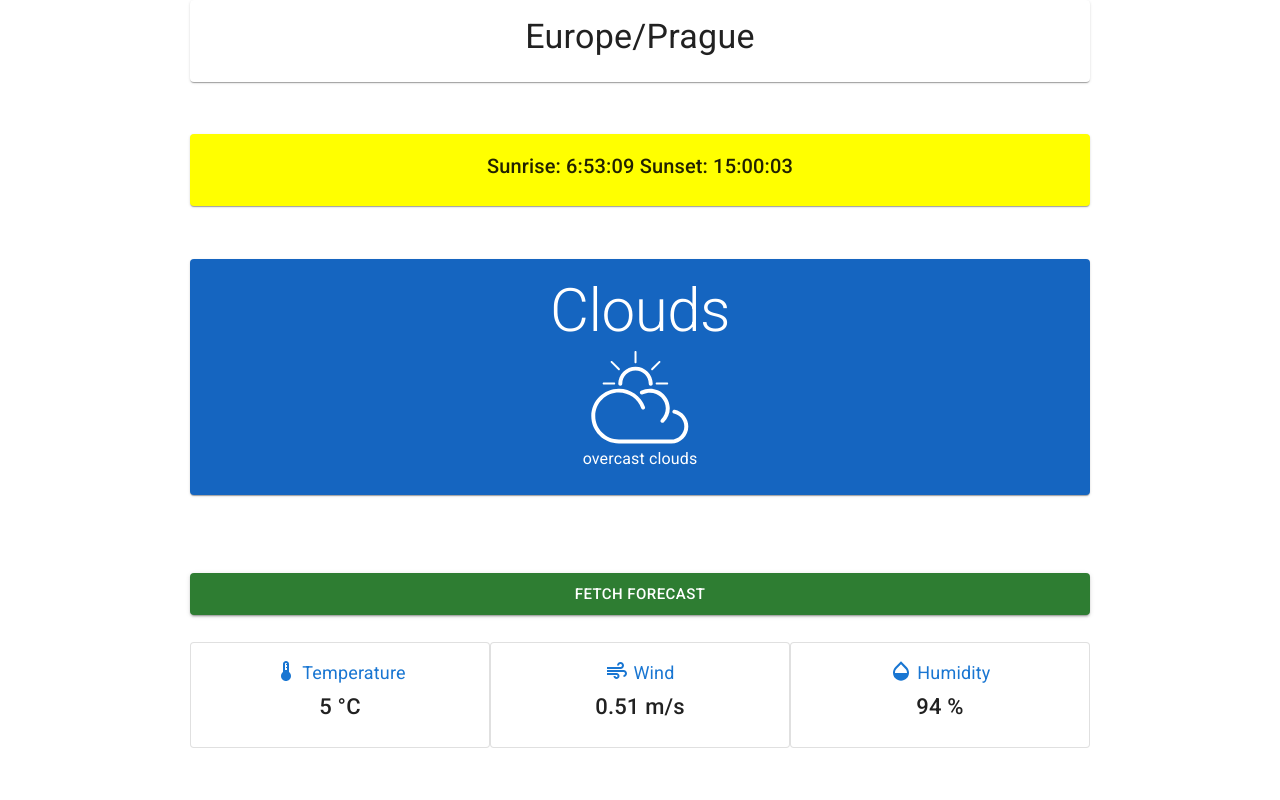
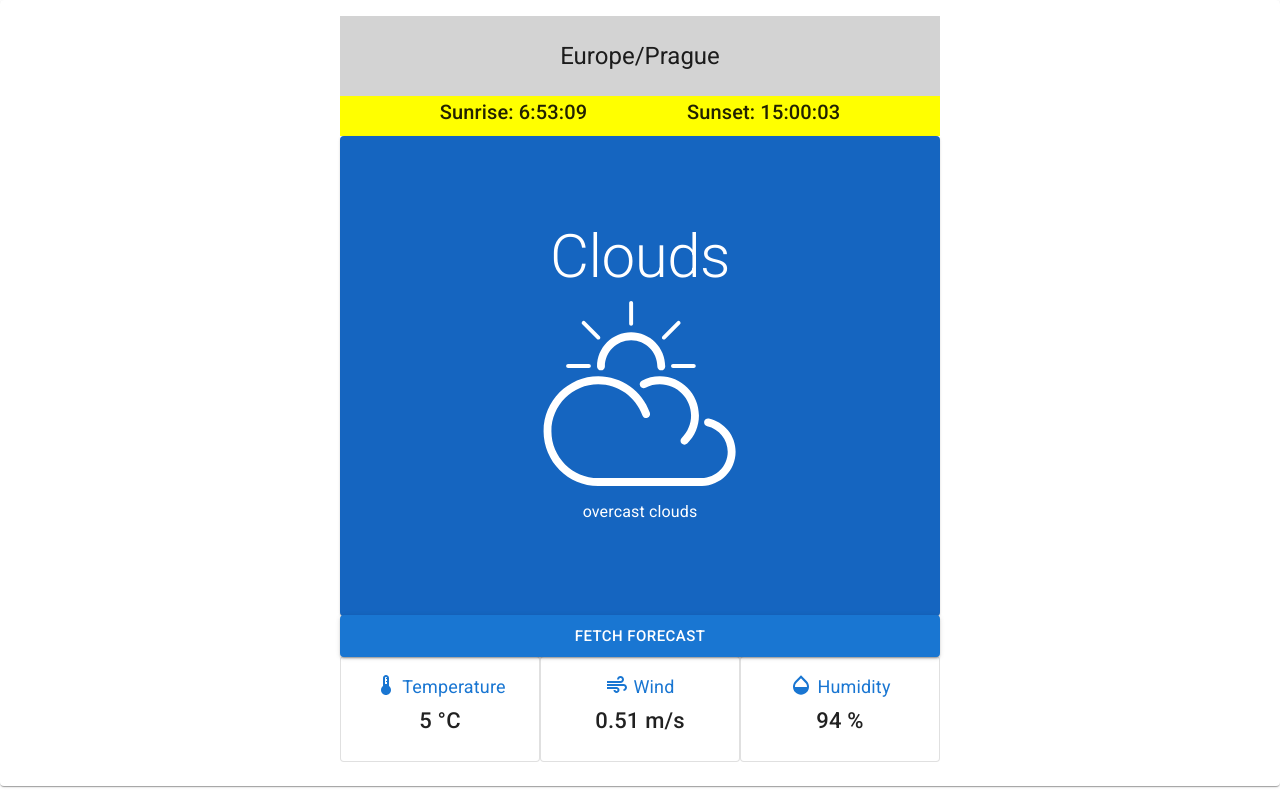
Before and after one commit to patrikcepr/weather-react-mui-app, a React (Create React App) app: page / in a window 1280 px wide. Built offline with nearby package versions, Linux system fonts and the light colour scheme.

Commit message:
+cleaner layout

```diff
--- a/src/App.js
+++ b/src/App.js
@@ -7,19 +7,19 @@ import {
   CssBaseline,
   Grid,
   Card,
+  CardHeader,
+  // CardMedia,
   CardContent,
+  Paper,
   Typography,
 } from '@mui/material';
 
 import WeatherAppContext from './store/weatherAppContext';
 
-// import brokenCloudsImg from './assets/svg/broken_clouds.svg';
-// import snowImg from './assets/svg/snow.svg';
-// import rainImg from './assets/svg/rain.svg';
-// import cloudsImg from './assets/svg/few_clouds.svg';
-
 import './App.css';
 // import { Image } from '@mui/icons-material';
+
+import letnaLetoImg from './assets/img/letna_leto.jpg';
 
 function App() {
   const ctx = useContext(WeatherAppContext);
@@ -38,20 +38,6 @@ function App() {
     content = <h2>{ctx.error}</h2>;
   }
 
-  // const assignWeatherIcon = (weather) => {
-  //   switch (weather) {
-  //     case 'Rain':
-  //       return rainImg;
-  //     case 'Snow':
-  //       return snowImg;
-  //     case 'Clouds':
-  //       return cloudsImg;
-  //     default:
-  //       console.log(weather);
-  //       return brokenCloudsImg;
-  //   }
-  // };
-
   let weather = ctx.currentDayMainWeather;
   console.log(weather);
   let iconSrc = ctx.assignWeatherIcon(weather);
@@ -61,70 +47,107 @@ function App() {
   return (
     <Fragment>
       <CssBaseline />
+      <Card>
+        <CardContent>
           <Grid
             container
-        maxWidth='md'
+            maxWidth='sm'
             sx={{
               margin: '0 auto',
-          height: '100vh',
+              // height: '100vh',
             }}
           >
             <Grid item xs={12}>
-          <Card>
-            <CardContent>
-              <Typography variant='h4' textAlign='center'>
-                {ctx.timezone}
-              </Typography>
-            </CardContent>
-          </Card>
+              <CardHeader
+                title={ctx.timezone}
+                sx={{
+                  height: '10vh',
+                  backgroundColor: 'lightgrey',
+                  textAlign: 'center',
+                }}
+              />
             </Grid>
-        <Grid item xs={12}>
-          <Card sx={{ backgroundColor: 'yellow' }}>
-            <CardContent>
+            <Grid
+              item
+              xs={12}
+              sx={{
+                height: '5vh',
+                padding: '5',
+                backgroundColor: 'yellow',
+                display: 'flex',
+                justifyContent: 'space-evenly',
+              }}
+            >
               <Typography variant='h6' textAlign='center'>
                 {'Sunrise: ' + ctx.toDate(ctx.currentDay.sunrise)}
+              </Typography>
+              <Typography variant='h6' textAlign='center'>
                 {' Sunset: ' + ctx.toDate(ctx.currentDay.sunset)}
               </Typography>
-            </CardContent>
-          </Card>
             </Grid>
-        <Grid item xs={12}>
-          <Card sx={{ color: 'white', backgroundColor: 'primary.dark' }}>
-            <CardContent
+            <Grid item xs={12} sx={{ height: '60vh' }}>
+              <Card
                 sx={{
+                  color: 'white',
+                  // backgroundColor: 'rgba(0,0,0,0.5)',
+                  backgroundColor: 'primary.dark',
+                  height: '100%',
                   display: 'flex',
                   flexDirection: 'column',
                   alignItems: 'center',
                   justifyItems: 'center',
+                  justifyContent: 'space-evenly',
                 }}
               >
+                {/* <CardMedia
+                  component='img'
+                  height='200'
+                  image={letnaLetoImg}
+                  alt='Letná v létě'
+                /> */}
+                {/* <Paper
+                  elevation={3}
+                  sx={{
+                    backgroundImage: { letnaLetoImg },
+                    backgroundColor: 'rgba(0,0,0,0.5',
+                  }}
+                > */}
+                <CardContent>
                   <Typography variant='h2' textAlign='center'>
                     {/* {ctx.currentDayMainWeather} */}
                     {content}
                   </Typography>
-              <img src={iconSrc} alt={weather} height='100px' />
+                  <img src={iconSrc} alt={weather} height='200px' />
                   <Typography textAlign='center'>
                     {ctx.currentDay.weather[0].description}
                   </Typography>
                 </CardContent>
+                {/* </Paper> */}
               </Card>
             </Grid>
             <Grid
               item
               xs={12}
-          sx={{ display: 'flex', flexFlow: 'column', justifyContent: 'center' }}
+              sx={{
+                display: 'flex',
+                flexFlow: 'column',
+                justifyContent: 'center',
+                height: '5vh',
+              }}
             >
               <Button
                 onClick={ctx.getForecast}
                 variant='contained'
                 size='large'
-            color='success'
+                color='primary'
               >
                 Fetch Forecast
               </Button>
             </Grid>
-        <MeteoFooter />
+            <MeteoFooter sx={{ height: '15vh' }} />
           </Grid>
+        </CardContent>
+      </Card>
     </Fragment>
   );
 }
```
Also changed, not shown: src/assets/img/letna_leto.jpg (added). Lines whose indentation alone changed are shown as unchanged.
